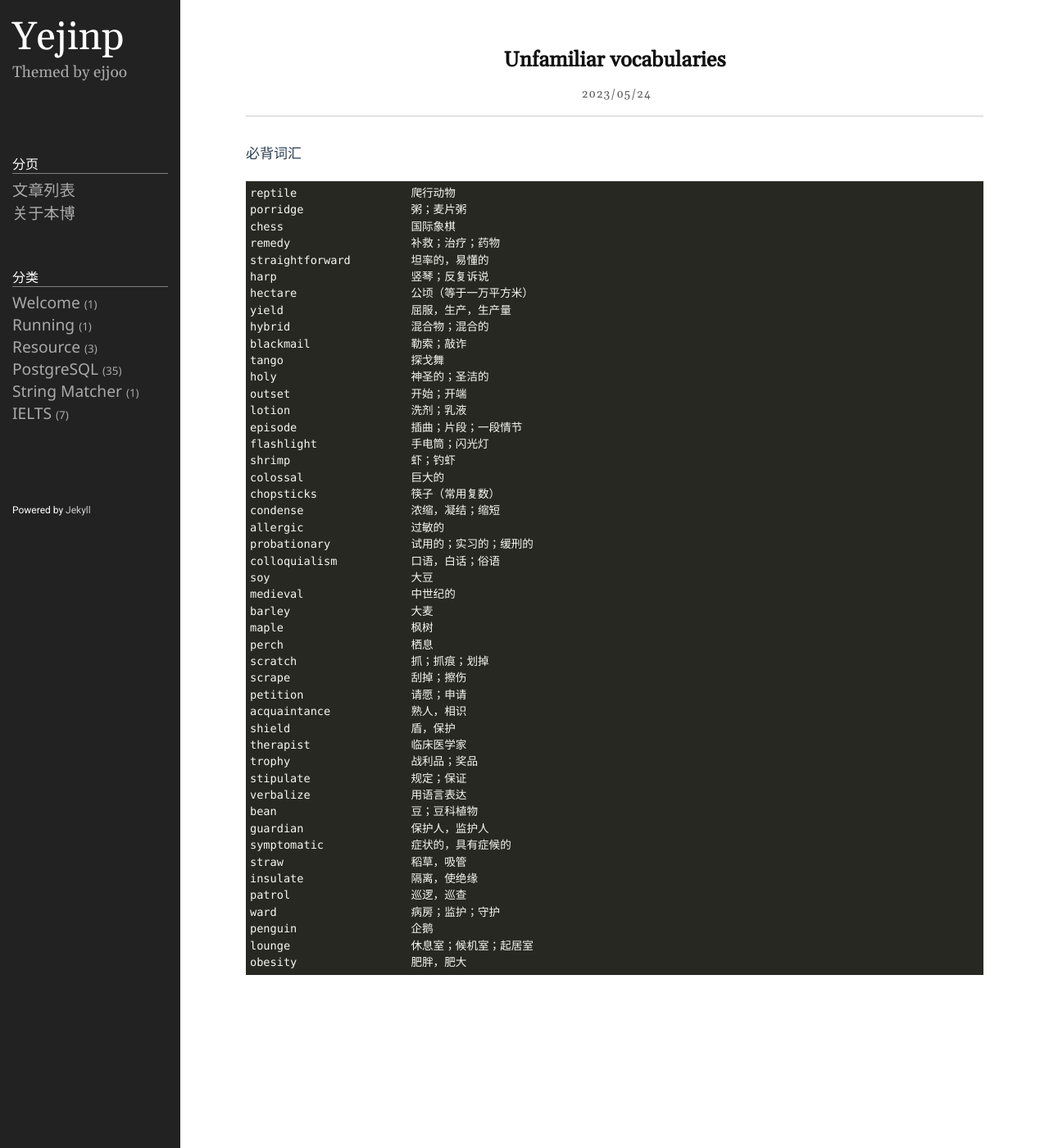
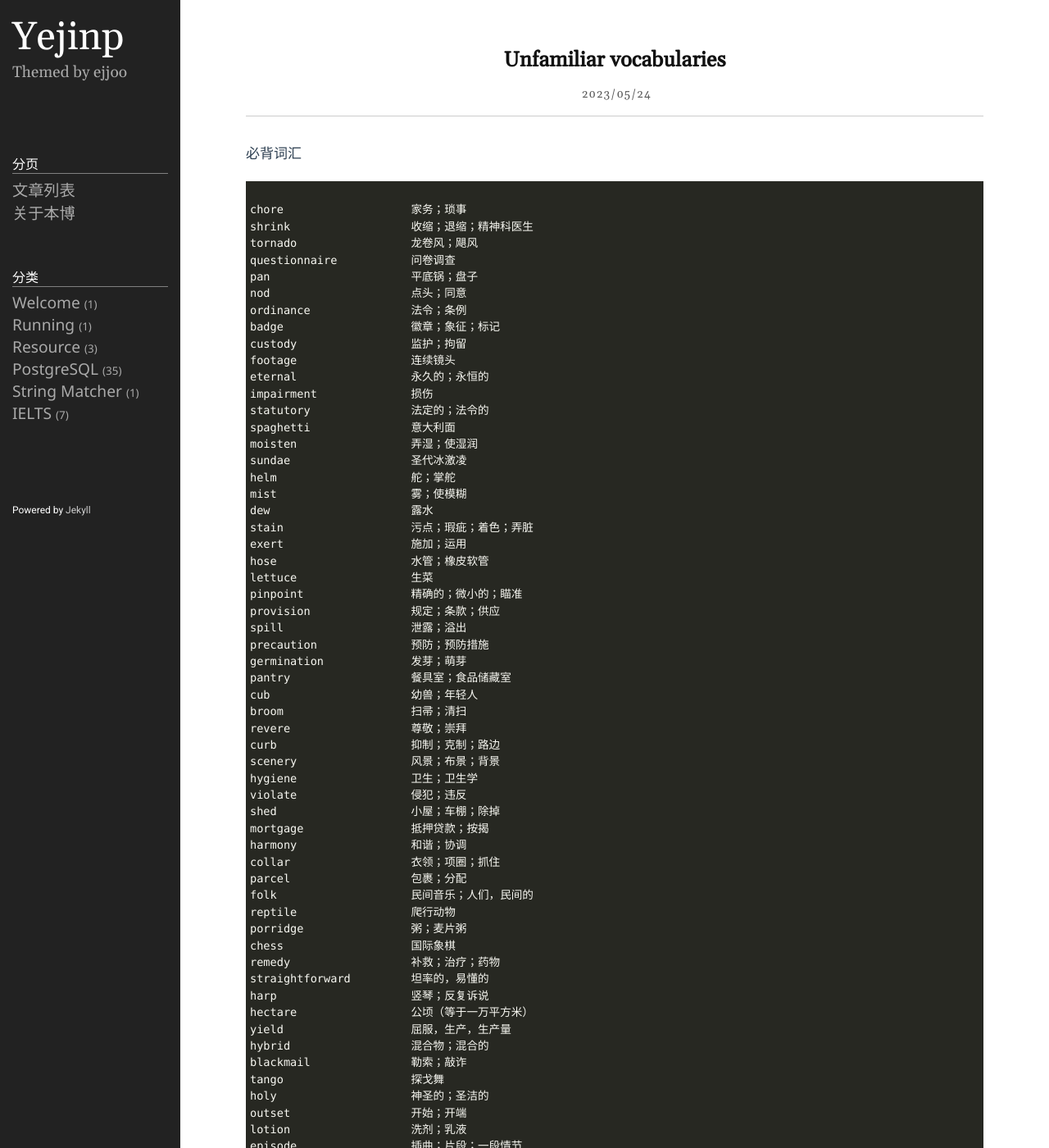
Before and after one commit to yejinp/yejinp.github.io, a Jekyll site: the page built from _posts/2023-05-24-unfamiliar vocabularies.markdown, in a window 1280 px wide and 1400 px high. Shown: the whole window at 82% size. Built offline with Jekyll 4.4.1, drawn with Linux system fonts in a browser that asks for light colours; some of the changed text lies outside the part shown.

Commit message:
add 2023-05-24-unfamiliar vocabularies.markdown

````diff
--- a/_posts/2023-05-24-unfamiliar vocabularies.markdown
+++ b/_posts/2023-05-24-unfamiliar vocabularies.markdown
@@ -8,6 +8,49 @@ category: IELTS
 
 必背词汇
 ```
+
+chore                   家务；琐事
+shrink                  收缩；退缩；精神科医生
+tornado                 龙卷风；飓风
+questionnaire           问卷调查
+pan                     平底锅；盘子
+nod                     点头；同意
+ordinance               法令；条例
+badge                   徽章；象征；标记
+custody                 监护；拘留
+footage                 连续镜头
+eternal                 永久的；永恒的
+impairment              损伤
+statutory               法定的；法令的
+spaghetti               意大利面
+moisten                 弄湿；使湿润
+sundae                  圣代冰激凌
+helm                    舵；掌舵
+mist                    雾；使模糊
+dew                     露水
+stain                   污点；瑕疵；着色；弄脏
+exert                   施加；运用
+hose                    水管；橡皮软管
+lettuce                 生菜
+pinpoint                精确的；微小的；瞄准
+provision               规定；条款；供应
+spill                   泄露；溢出
+precaution              预防；预防措施
+germination             发芽；萌芽
+pantry                  餐具室；食品储藏室
+cub                     幼兽；年轻人
+broom                   扫帚；清扫
+revere                  尊敬；崇拜
+curb                    抑制；克制；路边
+scenery                 风景；布景；背景
+hygiene                 卫生；卫生学
+violate                 侵犯；违反
+shed                    小屋；车棚；除掉
+mortgage                抵押贷款；按揭
+harmony                 和谐；协调
+collar                  衣领；项圈；抓住
+parcel                  包裹；分配
+folk                    民间音乐；人们，民间的
 reptile                 爬行动物
 porridge                粥；麦片粥
 chess                   国际象棋
````
